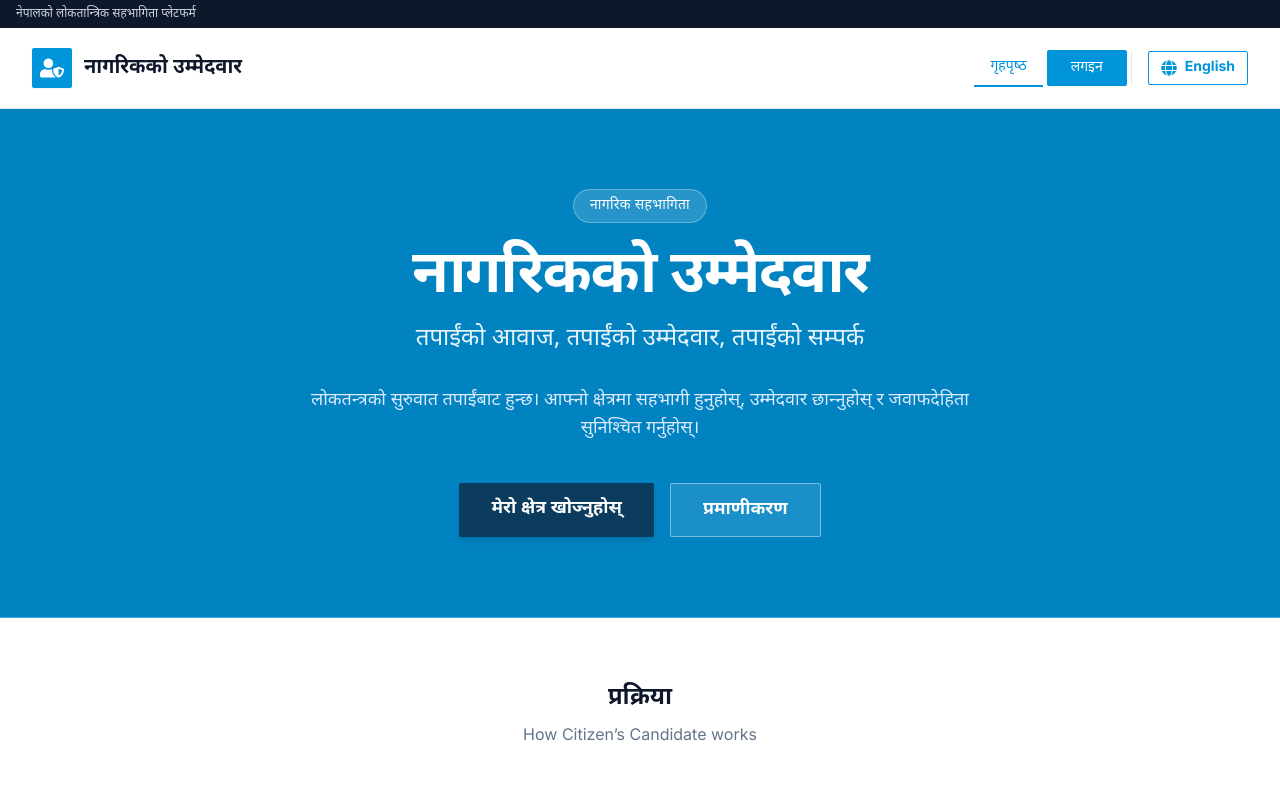
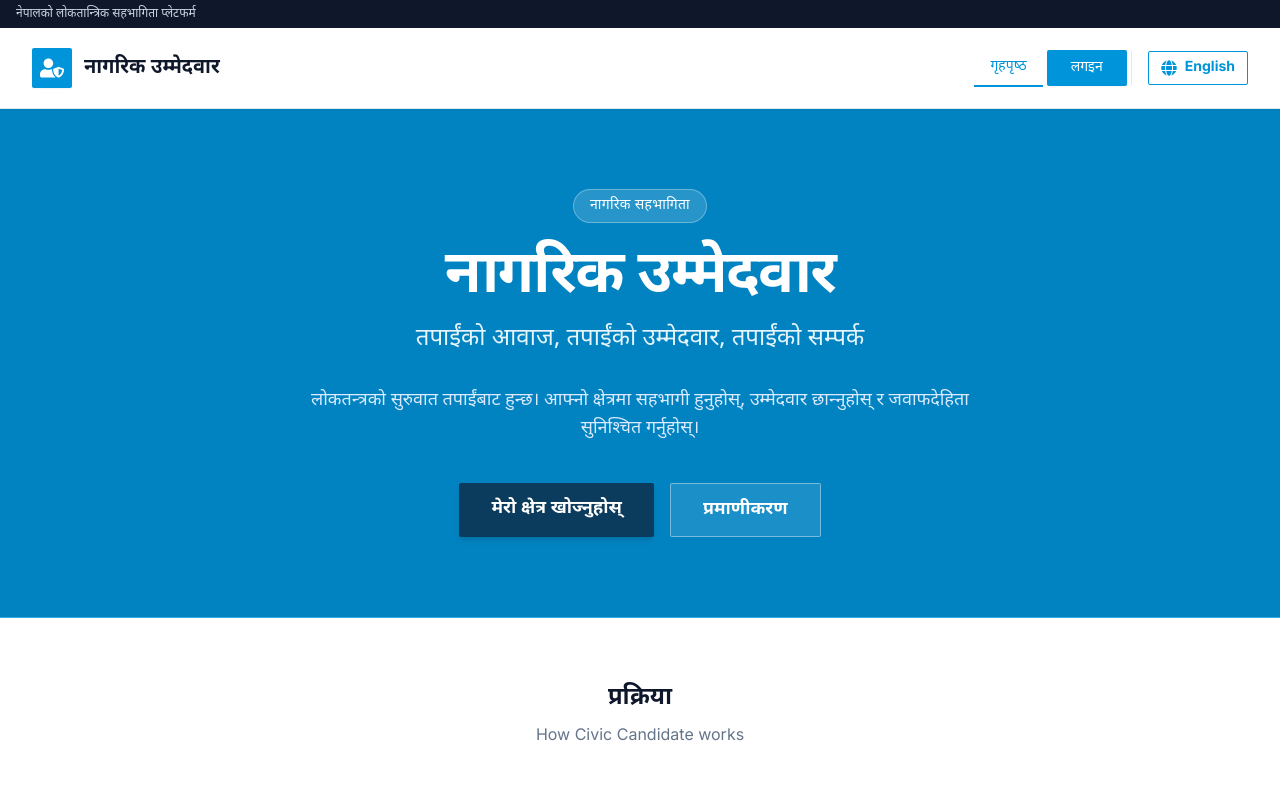
Before and after one commit to birajlamichhane75/CivicCandidate, a React (Vite) app: page / in a window 1280 px wide. Shown: the top 792 px of the page. Built offline with nearby package versions, Linux system fonts and the light colour scheme; no server answers; the database is empty.

Commit message:
refactor: Rename app to Civic Candidate

```diff
--- a/components/Layout.tsx
+++ b/components/Layout.tsx
@@ -43,7 +43,7 @@ const Layout: React.FC<{ children: React.ReactNode }> = ({ children }) => {
                 </div>
                 <div className="flex flex-col">
                   <span className="font-bold text-lg md:text-xl text-slate-900 leading-tight">
-                    {t('नागरिकको उम्मेदवार', 'Citizen’s Candidate')}
+                    {t('नागरिक उम्मेदवार', 'Civic Candidate')}
                   </span>
 
                 </div>
@@ -169,7 +169,7 @@ const Layout: React.FC<{ children: React.ReactNode }> = ({ children }) => {
         <div className="max-w-7xl mx-auto px-4 sm:px-6 lg:px-8 grid grid-cols-1 md:grid-cols-3 gap-8">
           <div>
             <h3 className="text-white text-lg font-bold mb-4 flex items-center">
-              <FaUserShield className="h-5 w-5 mr-3 text-[#0094da]" /> {t('नागरिकको उम्मेदवार', 'Citizen’s Candidate')}
+              <FaUserShield className="h-5 w-5 mr-3 text-[#0094da]" /> {t('नागरिक उम्मेदवार', 'Civic Candidate')}
             </h3>
             <p className="text-sm leading-relaxed mb-4">
               {t(
@@ -189,11 +189,11 @@ const Layout: React.FC<{ children: React.ReactNode }> = ({ children }) => {
           <div className="md:border-l md:border-slate-800 md:pl-8">
             <h4 className="text-white text-sm font-semibold uppercase tracking-wider mb-4">{t('सम्पर्क', 'Contact')}</h4>
             <p className="text-sm">{t('काठमाडौँ, नेपाल', 'Kathmandu, Nepal')}</p>
-            <p className="text-sm mt-2 font-english">support@citizenscandidate.org</p>
+            <p className="text-sm mt-2 font-english">support@civiccandidate.org</p>
           </div>
         </div>
         <div className="max-w-7xl mx-auto px-4 sm:px-6 lg:px-8 mt-10 pt-8 border-t border-slate-800 text-xs text-center font-english text-slate-500">
-          &copy; {new Date().getFullYear()} Citizen’s Candidate. Civic Tech Initiative.
+          &copy; {new Date().getFullYear()} Civic Candidate. Civic Tech Initiative.
         </div>
       </footer>
     </div>
--- a/index.html
+++ b/index.html
@@ -3,7 +3,7 @@
   <head>
     <meta charset="UTF-8" />
     <meta name="viewport" content="width=device-width, initial-scale=1.0" />
-    <title>Citizen’s Candidate – नागरिकको उम्मेदवार</title>
+    <title>Civic Candidate – नागरिक उम्मेदवार</title>
     <script src="https://cdn.tailwindcss.com"></script>
     <link rel="preconnect" href="https://fonts.googleapis.com">
     <link rel="preconnect" href="https://fonts.gstatic.com" crossorigin>
--- a/metadata.json
+++ b/metadata.json
@@ -1,5 +1,5 @@
 {
-  "name": "Citizen’s Candidate – नागरिकको उम्मेदवार",
+  "name": "Civic Candidate – नागरिक उम्मेदवार",
   "description": "A decentralized, constituency-based democratic platform for candidate selection and post-election accountability in Nepal.",
   "requestFramePermissions": []
 }
--- a/pages/LandingPage.tsx
+++ b/pages/LandingPage.tsx
@@ -68,7 +68,7 @@ const LandingPage: React.FC = () => {
 
           {/* App Name Heading */}
           <h1 className="text-4xl md:text-6xl font-bold tracking-tight mb-4 leading-tight">
-            {t('नागरिकको उम्मेदवार', 'Citizen’s Candidate')}
+            {t('नागरिक उम्मेदवार', 'Civic Candidate')}
           </h1>
 
           {/* Tagline / Short Description */}
@@ -123,7 +123,7 @@ const LandingPage: React.FC = () => {
         <div className="max-w-7xl mx-auto px-4 sm:px-6 lg:px-8">
           <div className="text-center mb-12">
             <h2 className="text-2xl font-bold text-slate-900">{t('प्रक्रिया', 'Process')}</h2>
-            <p className="mt-2 text-slate-500 font-english">How Citizen’s Candidate works</p>
+            <p className="mt-2 text-slate-500 font-english">How Civic Candidate works</p>
           </div>
           <div className="grid grid-cols-1 md:grid-cols-3 gap-8">
             <div className="bg-slate-50 p-8 border border-slate-200 rounded-sm hover:border-[#0094da] transition duration-300">
--- a/pages/LoginPage.tsx
+++ b/pages/LoginPage.tsx
@@ -49,7 +49,7 @@ const LoginPage: React.FC = () => {
           </h2>
           <p className="mt-2 text-sm text-slate-500 font-english">
             {step === 'phone'
-              ? t('नागरिकको उम्मेदवार पोर्टलमा सुरक्षित पहुँच।', 'Secure access to Citizen’s Candidate portal.')
+              ? t('नागरिक उम्मेदवार पोर्टलमा सुरक्षित पहुँच।', 'Secure access to Civic Candidate portal.')
               : `${t('कोड पठाइयो', 'Code sent to')} ${phoneNumber}`
             }
           </p>
```
Also changed, not shown: 1 other file (tests, documents, lock files or other folders).
